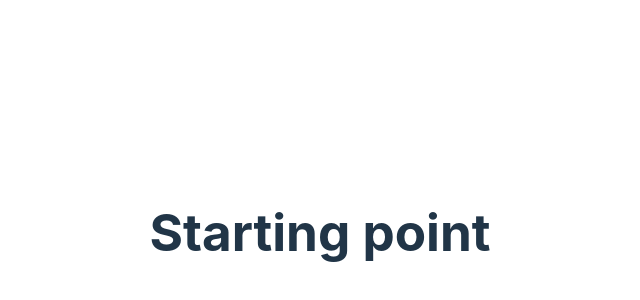
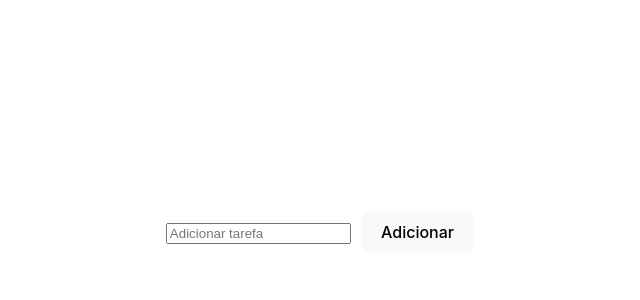
Before and after one commit to marcelojunqueirat/M1S09, a React (Vite) app: page / in a window 1280 px wide. Shown: the part 168-468 px from the top of the page, without its empty margins (320-960 px from the left). Built offline with nearby package versions, Linux system fonts and the light colour scheme.

Commit message:
[M1S09] Ex 2

```diff
--- a/src/App.jsx
+++ b/src/App.jsx
@@ -1,10 +1,19 @@
 import './App.css'
+import CardAdicionar from './components/CardAdicionar'
 
 function App() {
 
+  const adicionarTarefa = (texto) => {
+    if (texto == "") {
+      alert("É necessário escrever uma tarefa.")
+      return
+    }
+    alert("Criado função addTarefa")
+  }
+
   return (
     <>
-      <h1>Starting point</h1>
+      <CardAdicionar adicionarTarefa={adicionarTarefa} />
     </>
   )
 }
--- /dev/null
+++ b/src/components/CardAdicionar/index.jsx
@@ -0,0 +1,22 @@
+import { useState } from "react"
+import './style.css'
+
+function CardAdicionar(props) {
+  const [textoTarefa, setTextoTarefa] = useState("")
+
+  return (
+    <>
+      <input
+        className="cardAdicionar"
+        placeholder="Adicionar tarefa"
+        type="text"
+        value={textoTarefa}
+        onChange={ (evento) => {setTextoTarefa(evento.target.value)} }
+      />
+      <button onClick={() => props.adicionarTarefa()} >Adicionar</button>
+    </>
+  )
+}
+
+
+export default CardAdicionar
--- /dev/null
+++ b/src/components/CardAdicionar/style.css
@@ -0,0 +1,3 @@
+.cardAdicionar{
+  margin-right: 10px;
+}
```
